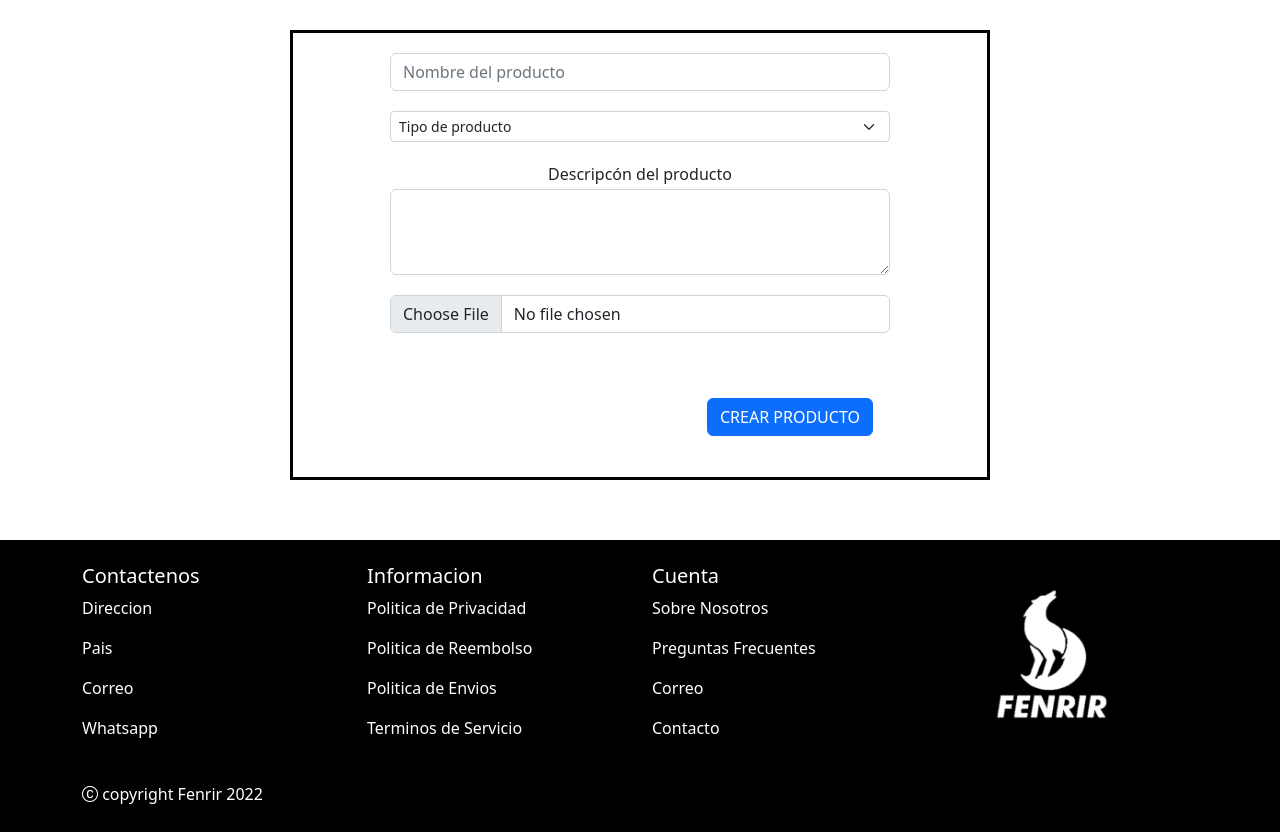
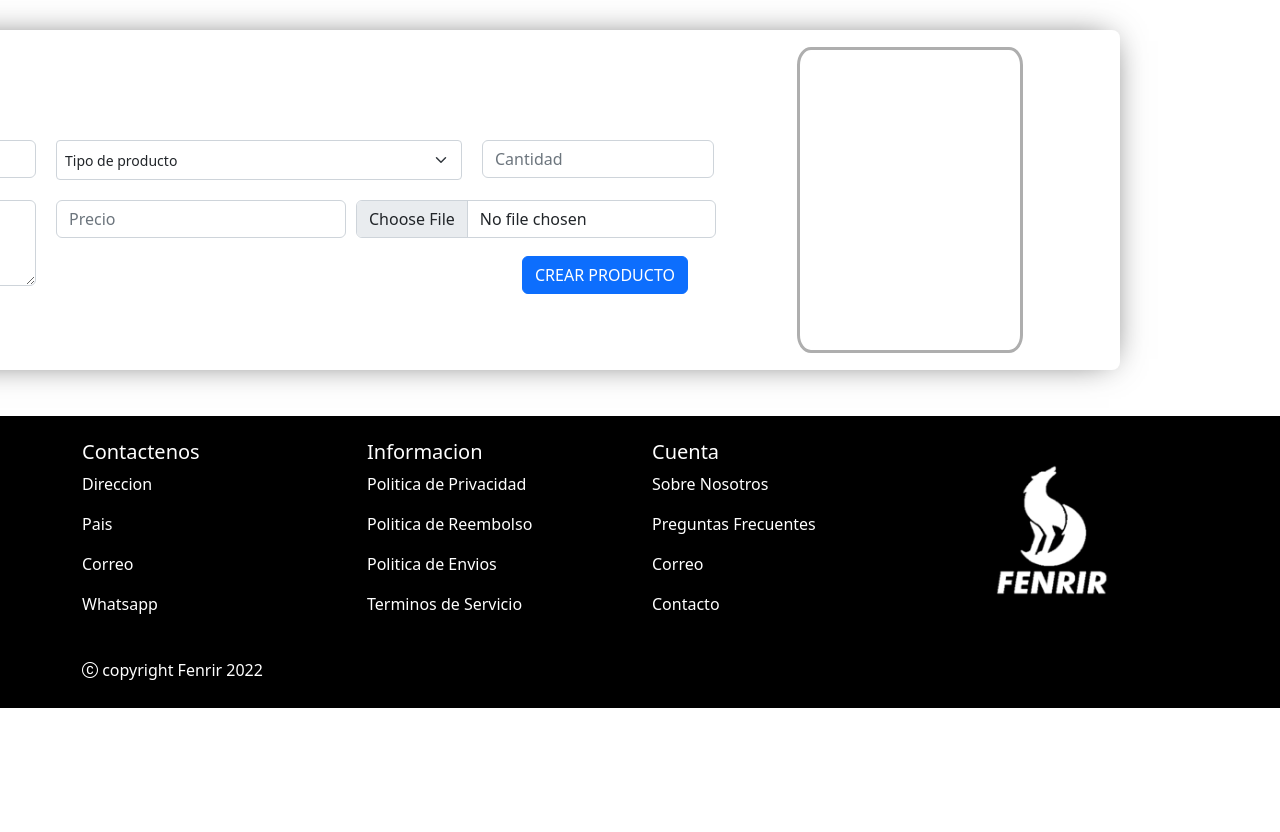
Before and after one commit to Santiagozapataaaa/proyectoFinalHerramientas, a PHP site: page /producto in a window 1280 px wide. Shown: the part 163-995 px from the top of the page. After the commit the page ends 871 px from the top, so only its background shows below. Run offline with PHP 8.4, Linux system fonts and the light colour scheme.

Commit message:
viasual_productos

```diff
--- a/config.php
+++ b/config.php
@@ -3,3 +3,4 @@
     $lista_controladores['iniciar_sesion'] = 'loginController';
     $lista_controladores['producto'] = 'productoController';
     $lista_controladores['contacto'] = 'contactoController';
+    $lista_controladores['uploadfile'] = 'upload-file';
--- a/view/css/producto.css
+++ b/view/css/producto.css
@@ -1,48 +1,76 @@
-.form_producto{
+#form_producto{
     display: flex;
-    flex-direction: column;
+    flex-direction: row;
     margin: auto;
     margin-top: 30px;
-    max-width: 700px;
-    border: 3px solid black;
+    max-width: 1240px;
     text-align: center;
+    flex-wrap: wrap;
+    padding: 40px;
 }
-.form_producto .form-control{
-    max-width: 500px;
-    margin: auto;
+
+#product-content{
+    width: 35%;
+    margin: 20px 0 0 30px;
+}
+#tipo{
+    width: 35%;
+    margin: 20px 20px 0 20px;
+    height: 40px;
+}
+#cantidad-content{
+    width: 20%;
     margin-top: 20px;
 }
-.form_producto .form-select{
-    max-width: 500px;
-    margin: auto;
+#decripcion-container{
+    margin:20px 20px 0 30px;
+    width: 35%;
+    height: 100%;
+}
+#precio-content{
+    margin:20px 10px 0 0;
+    width: 25%;
+}
+#divInputLoad{
     margin-top: 20px;
+    width: 31%;
 }
-.descripcion{
-    width: 500px;
-    margin: auto;
-    margin-top: 20px;
-    min-width: 300px;
+#btn-content{
+    width: 30%;
+    float: right;
+    margin-left: 850px;
+    margin-top: -30px;
 }
-.archivo{
-    margin-top: 20px;
-}
-.descripcion .form-control{
-    margin-top: -5px;
+#maxi-container{
+    margin-top: 30px;
+    margin-right: 160px;
+    display: grid;
+    grid-template-columns: 1240px 300px;
+    max-width: 1600px;
+    float: right;
+    margin-bottom: 46px;
+    padding:20px ;
+    -webkit-box-shadow: 0px 0px 33px -11px rgba(0,0,0,0.75);
+    -moz-box-shadow: 0px 0px 33px -11px rgba(0,0,0,0.75);
+    box-shadow: 0px 0px 33px -11px rgba(0,0,0,0.75);
+    border-radius: 8px;
 }
 #file-preview-zone{
-    width: 100%;
-    height: 100px;
-    object-fit: cover;
-    margin: auto;
-    margin-top: 20px;
+    display: inline-block;
+    width: 220px;
+    height: 300px;
+    outline: 3px solid rgb(174, 174, 174);
+    border-radius: 5%;
 }
 #file-preview-zone img{
-    float: left;
-    width: 250px;
-    height: 300px;
-    margin-left: 100px;
+    height: 100%;
+    width: 100%;
+    border-radius: 5%;
 }
-.btn-container .btn{
-    margin-top: -100px;
-    margin-left: 300px;
+#loguito{
+    width: 70px;
+    display: absolute;
 }
+.titulo-p{
+    grid-column: 0/2;
+}
--- a/view/producto.php
+++ b/view/producto.php
@@ -2,10 +2,63 @@
 //Header
 include('./view/layouts/header.php');
 ?>
+<?php
 
-<form action="./producto.php" method="get" enctype="multipart/form-data" target="_blank" class="form_producto">
-    <input class="form-control" type="text" placeholder="Nombre del producto" aria-label="default input example" name="producto">
-    <select class="form-select form-select-sm" aria-label=".form-select-sm example" name="tipo">
+if (isset($_POST["btn-producto"])) {
+    $file = $_FILES["file-upload"]["name"]; //Nombre de nuestro archivo
+
+    $validator = 1; //Variable validadora
+
+    $file_type = strtolower(pathinfo($file, PATHINFO_EXTENSION)); //Extensión de nuestro archivo
+
+    $url_temp = $_FILES["file-upload"]["tmp_name"]; //Ruta temporal a donde se carga el archivo
+
+    //dirname(__FILE__) nos otorga la ruta absoluta hasta el archivo en ejecución
+    $url_insert = dirname(__FILE__) . "/files"; //Carpeta donde subiremos nuestros archivos
+
+    //Ruta donde se guardara el archivo, usamos str_replace para reemplazar los "\" por "/"
+    $url_target = str_replace('\\', '/', $url_insert) . '/' . $file;
+
+    //Si la carpeta no existe, la creamos
+    if (!file_exists($url_insert)) {
+        mkdir($url_insert, 0777, true);
+    };
+
+    //Validamos el tamaño del archivo
+    $file_size = $_FILES["file-upload"]["size"];
+    if ($file_size > 2000000) {
+        echo "El archivo es muy pesado";
+        $validator = 0;
+    }
+
+    //Validamos la extensión del archivo
+    if ($file_type != "jpg" && $file_type != "jpeg" && $file_type != "png" && $file_type != "gif") {
+        echo "Solo se permiten imágenes tipo JPG, JPEG, PNG & GIF";
+        $validator = 0;
+    }
+
+    //movemos el archivo de la carpeta temporal a la carpeta objetivo y verificamos si fue exitoso
+    if ($validator == 1) {
+        if (move_uploaded_file($url_temp, $url_target)) {
+            echo "El archivo " . htmlspecialchars(basename($file)) . " ha sido cargado con éxito.";
+        } else {
+            echo "Ha habido un error al cargar tu archivo.";
+        }
+    } else {
+        echo "Error: el archivo no se ha cargado";
+    }
+}
+
+//FORMULARIO
+?>
+
+<div id="maxi-container">
+    <form action="./producto.php" method="post" enctype="multipart/form-data" target="_blank" id="form_producto">
+        <div id="product-content">
+            <input class="form-control" type="text" placeholder="Nombre del producto" aria-label="default input example" id="producto" name="producto">
+        </div>
+
+        <select class="form-select form-select-sm" aria-label=".form-select-sm example" id="tipo" name="tipo">
             <option selected>Tipo de producto</option>
             <option value="1">Camiseta</option>
             <option value="2">Pantaloneta</option>
@@ -15,21 +68,23 @@ include('./view/layouts/header.php');
             <option value="3">Gorra</option>
             <option value="3">Gafas</option>
         </select>
-    <div class="descripcion" name="descripcion">
-        <label for="exampleFormControlTextarea1" class="form-label">Descripcón del producto</label>
-        <textarea class="form-control" id="exampleFormControlTextarea1" rows="3" name="descripcion"></textarea>
+        <div id="cantidad-content">
+            <input class="form-control" id="cantidad" type="text" placeholder="Cantidad" aria-label="default input example" name="cantidad">
+        </div>
+        <div name="descripcion" id="decripcion-container">
+            <textarea class="form-control" id="descripcion" rows="3" name="descripcion"></textarea>
+        </div>
+        <div id="precio-content">
+            <input class="form-control" id="precio" type="text" placeholder="Precio" aria-label="default input example" name="precio">
+        </div>
+        <div id="divInputLoad">
+            <div id="divFileUpload">
+                <input class="form-control" name="file-upload" id="file-upload" type="file" accept="image/*">
             </div>
 
-    <div id="divInputLoad">
-        <div id="divFileUpload">
-            <input class="form-control" id="file-upload" type="file" accept="image/*">
         </div>
-        <div id="file-preview-zone">
-        </div>
-    </div>
-
-    <div class="btn-container">
-        <button type="submit" class="btn btn-primary" name="btn-producto">CREAR PRODUCTO</button>
+        <div id="btn-content">
+            <button type="submit" class="btn btn-primary" id="btn-producto" name="btn-producto">CREAR PRODUCTO</button>
         </div>
 
         <script>
@@ -58,6 +113,11 @@ include('./view/layouts/header.php');
             }
         </script>
     </form>
+    <div id="file-preview-zone">
+    </div>
+
+</div>
+
 
 <?php
 //Footer
```
Also changed, not shown: view/files/misca.jpeg (added). Lines whose indentation alone changed are shown as unchanged.
